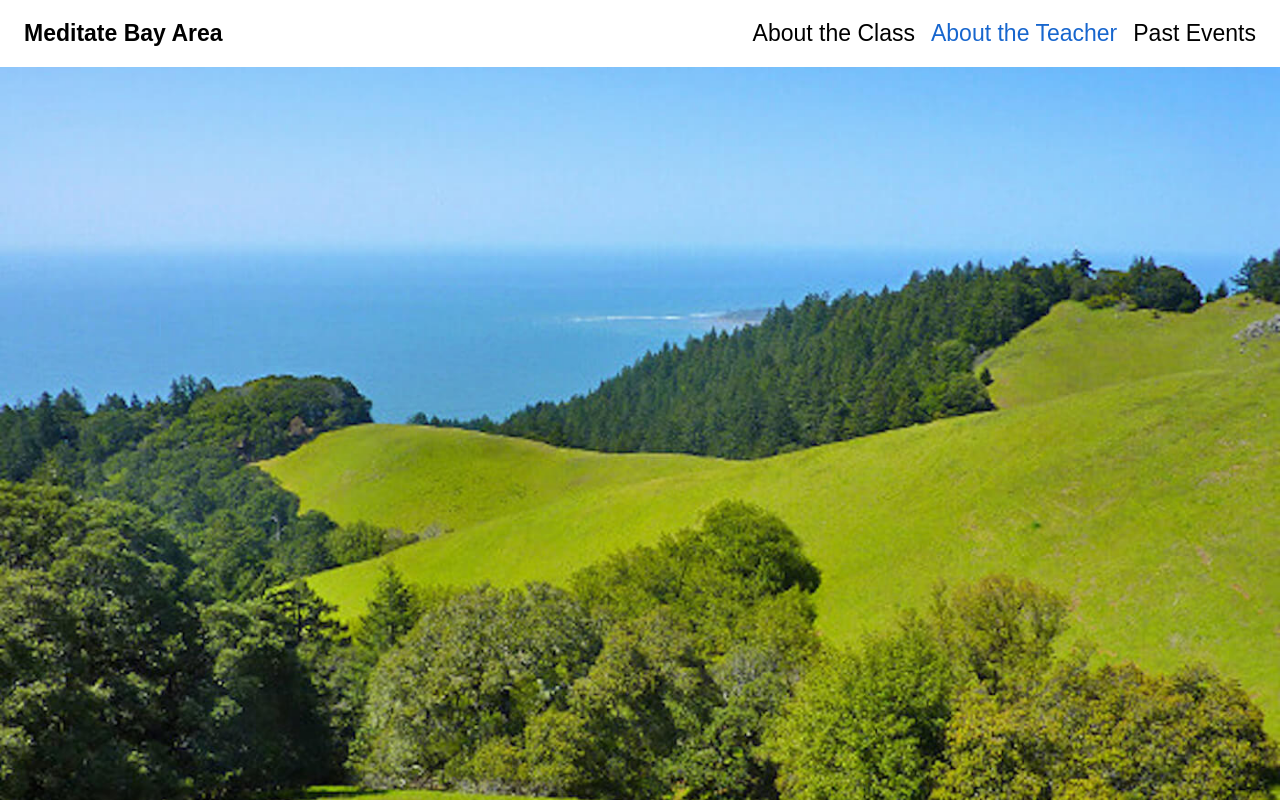
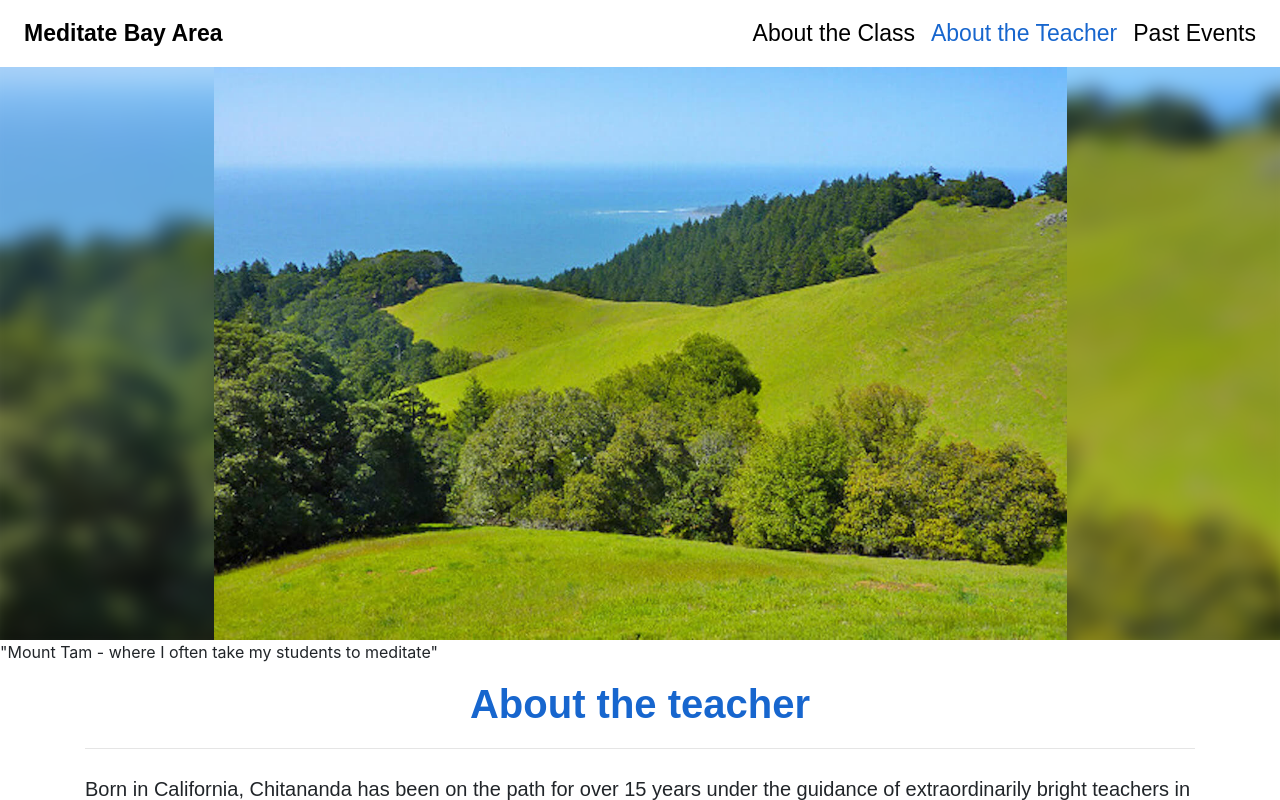
Before and after one commit to saranasr83/Enlightment, a React (Create React App) app: page /about in a window 1280 px wide. Shown: the top 800 px of the page. Built offline with nearby package versions, Linux system fonts and the light colour scheme.

Commit message:
add hero component for teaching and about page

```diff
--- /dev/null
+++ b/src/components/Hero/Hero.css
@@ -0,0 +1,36 @@
+* {
+    margin: 0;
+    padding: 0;
+}
+
+.hero {
+    /* --hero-image: url('example.jpg'); */
+    --hero-image-height: 100%;
+    max-height: var(--hero-image-height);
+    position: relative;
+    height: var(--hero-image-height);
+    overflow: hidden;
+    width: 100%;
+}
+
+.hero__image {
+    background-image: var(--hero-image);
+    background-size: contain;
+    background-position: center;
+    background-repeat: no-repeat;
+    height: 100%;
+    width: 100%;
+}
+
+.hero__image-blurred-bg {
+    background-image: var(--hero-image);
+    background-position: center;
+    background-size: cover;
+    height: calc(100% + 40px);
+    filter: blur(10px);
+    left: -20px;
+    position: absolute;
+    top: -20px;
+    width: calc(100% + 40px);
+    z-index: -1;
+}
--- /dev/null
+++ b/src/components/Hero/Hero.js
@@ -0,0 +1,27 @@
+import React from 'react';
+import './Hero.css';
+
+function Hero(props) {
+    const imageDescription = props.description || 'Undescribed header image';
+    const styles = {};
+    if (props.height) {
+        styles['--hero-image-height'] = props.height;
+    }
+    if (props.path) {
+        styles['--hero-image'] = `url('${props.path}')`;
+    }
+
+    return (
+        <div
+            aria-label={imageDescription}
+            class='hero'
+            role='image'
+            style={styles}
+        >
+            <div class='hero__image-blurred-bg'></div>
+            <div class='hero__image'></div>
+        </div>
+    );
+}
+
+export default Hero;
--- /dev/null
+++ b/src/components/Hero/index.js
@@ -0,0 +1 @@
+export {default} from "./Hero";
--- a/src/pages/About/About.js
+++ b/src/pages/About/About.js
@@ -1,6 +1,6 @@
 import React from "react";
 import Container from "../../components/Container";
-
+import Hero from "../../components/Hero";
 import Mount from "../../images/mt_tam_real.jpg"
 
 
@@ -8,7 +8,9 @@ import Mount from "../../images/mt_tam_real.jpg"
 const About = () => (
     <div>
         <figure className="hero">
-        <img className="img-fluid" style={{height:"100%",width:"100%"}} src={Mount}/>
+        {/* <img className="img-fluid" style={{height:"100%",width:"100%"}} src={Mount}/> */}
+        <Hero  path={Mount} height='80vh' description='mt.Tam' />
+
         <figcaption>"Mount Tam - where I often take my students to meditate"</figcaption>
         </figure>
 
--- a/src/pages/Teaching/Teaching.css
+++ b/src/pages/Teaching/Teaching.css
@@ -1,8 +1,3 @@
 .row {
     margin-bottom: 40px;
 }
-.hero {
-    /* max-height: 80vh;
-    overflow: hidden; */
-    /* filter: blur(10px); */
-}
--- a/src/pages/Teaching/Teaching.js
+++ b/src/pages/Teaching/Teaching.js
@@ -1,5 +1,6 @@
 import React from "react";
 import Container from "../../components/Container";
+import Hero from "../../components/Hero";
 // import Col from "../../components/Col";
 // import Row from "../../components/Row";
 import Sunrise from "../../images/meditating_sunrise.jpg";
@@ -8,11 +9,12 @@ import "./Teaching.css";
 
 const Teaching = () => (
     <div>
-        <div className="hero">
-        <img className="img-fluid" style={{height:"100%",width:"100%",display:"block",marginBottom:"20px",marginTop:"55px"}} src={Sunrise}/>
+        <div>
+        {/* <img className="img-fluid" style={{height:"100%",width:"100%",display:"block",marginBottom:"20px",marginTop:"55px"}} src={Sunrise}/> */}
+        <Hero  path={Sunrise} height='80vh' description='meditation in sunrise' />
         </div>
         <Container style={{fontFamily:"sans-serif", fontSize:"20px"}}>
-        <h1 className="text-center" style={{marginBottom:"20px", color:"#1766CE"}}><b>About the class</b></h1>
+        <h1 className="text-center" style={{marginTop: "25px",marginBottom:"20px", color:"#1766CE"}}><b>About the class</b></h1>
         <hr style={{marginBottom:"25px"}}/>
             {/* <Row style={{fontSize:"20px"}}>
                 <Col size="md-6"> */}
```
